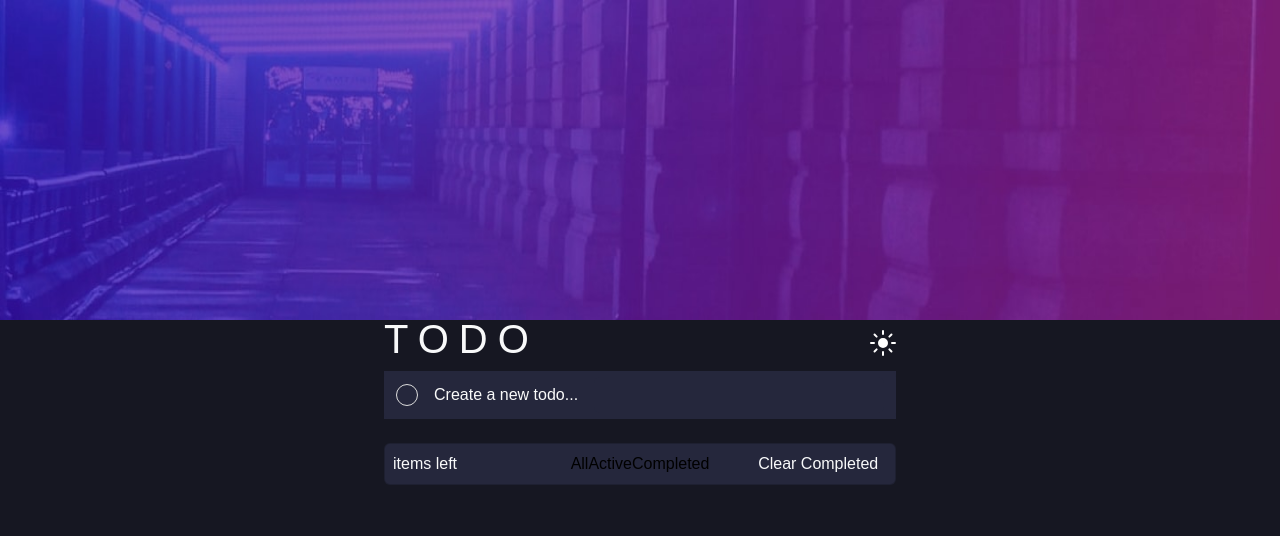
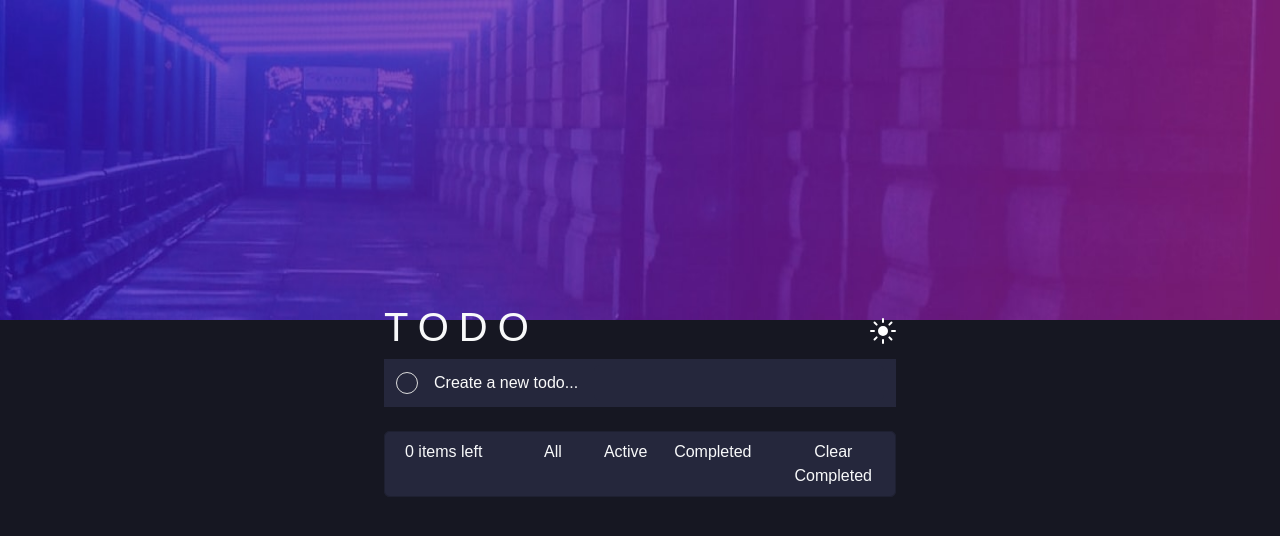
Before and after one commit to mack-daniel/todo-list-app, a React (Create React App) app: page / in a window 1280 px wide. Shown: the top 536 px of the page. Built offline with nearby package versions, Linux system fonts and the light colour scheme.

Commit message:
clean components

```diff
--- a/src/App.js
+++ b/src/App.js
@@ -2,9 +2,9 @@ import { useState } from "react";
 import "./App.css";
 import HeaderTitle from "./components/HeaderTitle";
 import InputItem from "./components/InputItem";
-import ListGroup from "./components/ListGroup";
 import { v4 as uuidv4 } from "uuid";
-import Footer from "./components/Footer";
+import Main from "./components/Main";
+
 uuidv4();
 
 function App() {
@@ -57,16 +57,12 @@ function App() {
       <div className="content mb-3">
         <HeaderTitle darkMode={darkMode} setDarkMode={setDarkMode} />
         <InputItem darkMode={darkMode} onSubmit={onSubmit} />
-        <ListGroup
+        <Main
           todos={todos}
           toggleTodo={toggleTodo}
           darkMode={darkMode}
           deleteTodo={deleteTodo}
           filter={filter}
-        />
-        <Footer
-          todos={todos}
-          darkMode={darkMode}
           completedTodos={completedTodos}
           activeTodos={activeTodos}
           allTodos={allTodos}
--- a/src/components/Footer.jsx
+++ b/src/components/Footer.jsx
@@ -1,18 +1,36 @@
 import React from "react";
 
 const Footer = ({ todos, darkMode, allTodos, activeTodos, completedTodos }) => {
+  console.log(todos);
   return (
-    <footer class={darkMode ? "card dark-bg  " : "card "}>
-      <div class="row gap-3 p-2">
-        <div class={darkMode ? "col text-light" : "col"}>
+    <footer
+      className={
+        darkMode ? "card dark-bg container-fluid " : "card container-fluid"
+      }
+    >
+      <div className="row gap-3 p-2">
+        <div className={darkMode ? "col text-light" : "col"}>
           {/* <span>{todos.filter((item) => item.completed === false).length}</span>{" "} */}
           items left
         </div>
-        <div class={darkMode ? "col text-light" : "col"}>
-          <div class="d-flex justify-content-between">
-            <button onClick={() => allTodos("All")}>All</button>
-            <button onClick={() => activeTodos("Active")}>Active</button>
-            <button onClick={() => completedTodos("Completed")}>
+        <div className="col-6">
+          <div className="d-flex justify-content-between">
+            <button
+              className={darkMode ? "col text-light" : "col"}
+              onClick={() => allTodos("All")}
+            >
+              All
+            </button>
+            <button
+              className={darkMode ? "col text-light" : "col"}
+              onClick={() => activeTodos("Active")}
+            >
+              Active
+            </button>
+            <button
+              className={darkMode ? "col text-light" : "col"}
+              onClick={() => completedTodos("Completed")}
+            >
               Completed
             </button>
           </div>
--- a/src/components/ListGroup.jsx
+++ /dev/null
@@ -1,32 +0,0 @@
-import React, { useState } from "react";
-import ListItem from "./ListItem";
-
-const ListGroup = ({ todos, toggleTodo, darkMode, deleteTodo, filter }) => {
-  const [hover, setHover] = useState(false);
-
-  const FILTER_MAP = {
-    All: () => true,
-    Active: (todos) => todos.completed === false,
-    Completed: (todos) => todos.completed === true,
-  };
-  return (
-    <div className="card border-0">
-      <ul className="list-group list-group-flush" id="todo-lists">
-        {/* {todos.length === 0 && "No Todos"} */}
-        {todos.filter(FILTER_MAP[filter]).map((todo) => (
-          <ListItem
-            {...todo}
-            // key={todo.id}
-            toggleTodo={toggleTodo}
-            darkMode={darkMode}
-            hover={hover}
-            setHover={setHover}
-            deleteTodo={deleteTodo}
-          />
-        ))}
-      </ul>
-    </div>
-  );
-};
-
-export default ListGroup;
--- a/src/components/ListItem.jsx
+++ b/src/components/ListItem.jsx
@@ -7,8 +7,7 @@ const ListItem = ({
   title,
   toggleTodo,
   darkMode,
-  hover,
-  setHover,
+
   deleteTodo,
 }) => {
   return (
--- /dev/null
+++ b/src/components/Main.jsx
@@ -0,0 +1,77 @@
+import React, { useState } from "react";
+import ListItem from "./ListItem";
+
+const Main = ({
+  todos,
+  toggleTodo,
+  darkMode,
+  deleteTodo,
+  filter,
+  allTodos,
+  activeTodos,
+  completedTodos,
+}) => {
+  const FILTER_MAP = {
+    All: () => true,
+    Active: (todos) => todos.completed === false,
+    Completed: (todos) => todos.completed === true,
+  };
+  return (
+    <div className={darkMode ? "card border-0 dark-bg" : "card border-0"}>
+      <ul className="list-group list-group-flush" id="todo-lists">
+        {/* {todos.length === 0 && "No Todos"} */}
+        {todos.filter(FILTER_MAP[filter]).map((todo, idx) => (
+          <ListItem
+            {...todo}
+            key={todo.idx}
+            toggleTodo={toggleTodo}
+            darkMode={darkMode}
+            deleteTodo={deleteTodo}
+          />
+        ))}
+      </ul>
+
+      {/* footer */}
+      <footer
+        className={
+          darkMode ? "card dark-bg container-fluid " : "card container-fluid"
+        }
+      >
+        <div className="row gap-3 p-2">
+          <div className={darkMode ? "col text-light" : "col"}>
+            {todos.filter(FILTER_MAP[filter]).length} items left
+          </div>
+          <div className="col-6">
+            <div className="row">
+              <button
+                className={darkMode ? "col text-light" : "col"}
+                onClick={() => allTodos("All")}
+              >
+                All
+              </button>
+              <button
+                className={darkMode ? "col text-light" : "col"}
+                onClick={() => activeTodos("Active")}
+              >
+                Active
+              </button>
+              <button
+                className={darkMode ? "col text-light" : "col"}
+                onClick={() => completedTodos("Completed")}
+              >
+                Completed
+              </button>
+            </div>
+          </div>
+          <div
+            class={darkMode ? "col text-light text-center" : "col text-center"}
+          >
+            Clear Completed
+          </div>
+        </div>
+      </footer>
+    </div>
+  );
+};
+
+export default Main;
```
